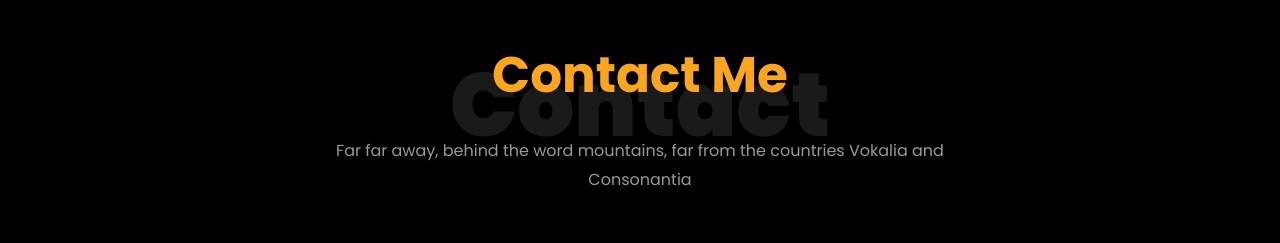
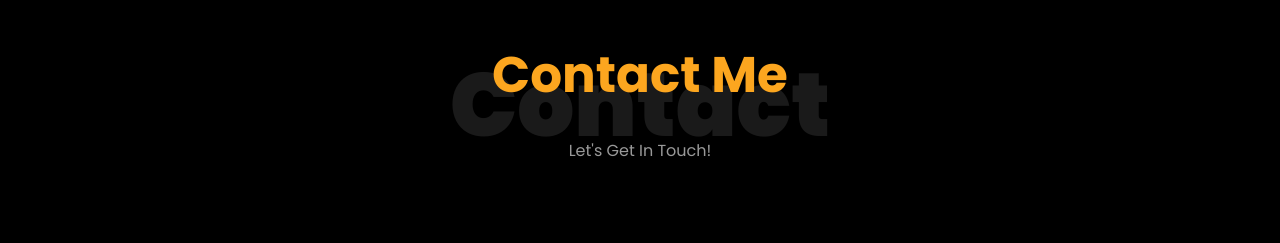
Before and after one commit to sdenisya/sdenisya.github.io, a plain HTML site: page index.html in a window 1280 px wide. Shown: the part 4860-5103 px from the top of the page. Drawn offline with Linux system fonts and the light colour scheme; files whose address does not match are found by name.

Commit message:
chore: change contact me text

```diff
--- a/index.html
+++ b/index.html
@@ -427,7 +427,7 @@
           <div class="col-md-7 heading-section text-center ftco-animate">
             <h1 class="big big-2">Contact</h1>
             <h2 class="mb-4 text-yellow">Contact Me</h2>
-            <p>Far far away, behind the word mountains, far from the countries Vokalia and Consonantia</p>
+            <p>Let's Get In Touch!</p>
           </div>
         </div>
 
```
